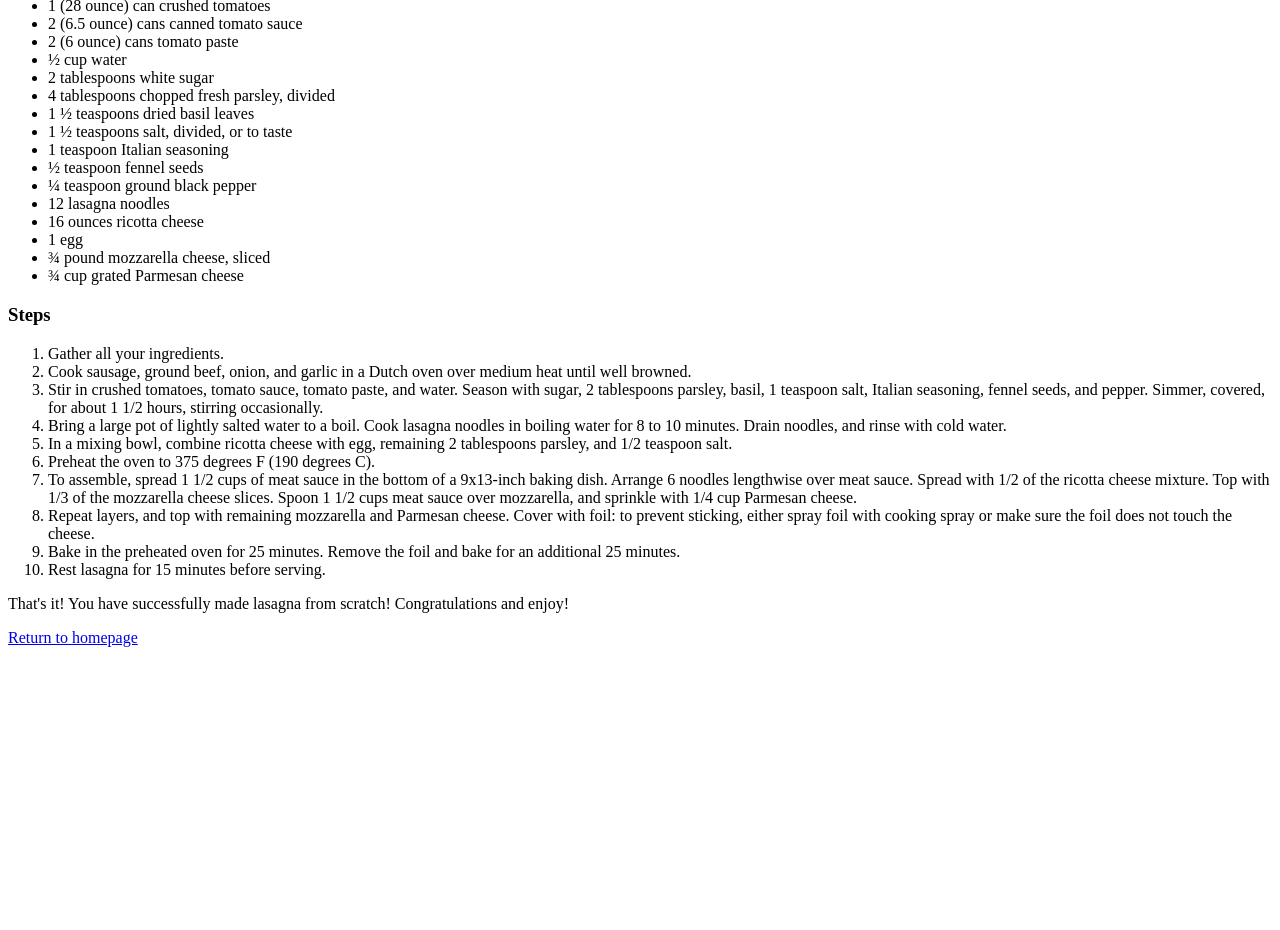
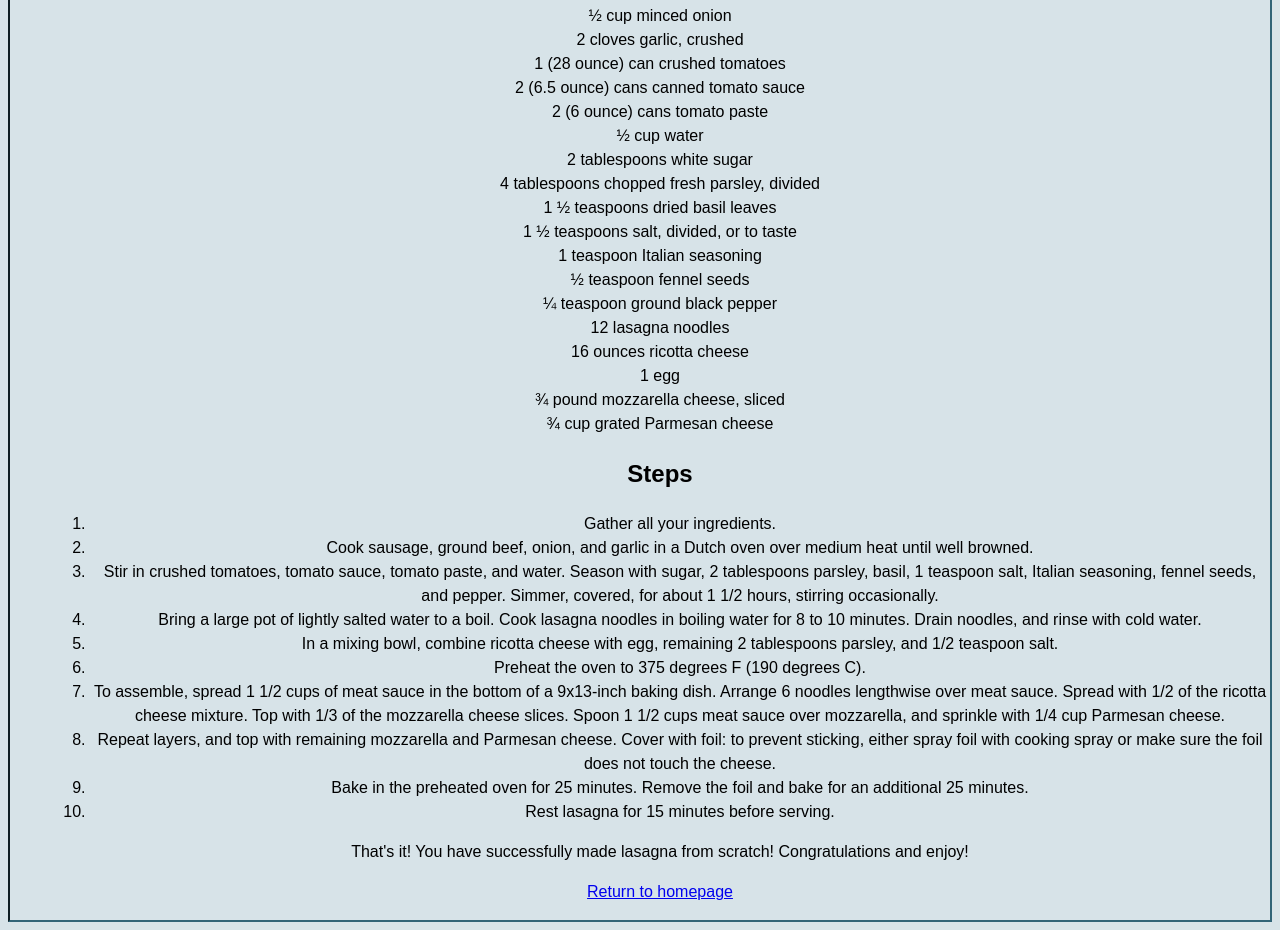
Before and after one commit to Bederckous/odin-recipes, a plain HTML site: page recipes/lasagna.html in a window 1280 px wide. Shown: the part 752-1682 px from the top of the page. Before the commit the page ends 1415 px from the top, so only its background shows below. Drawn offline with Linux system fonts and the light colour scheme.

Commit message:
Added new css file
- Added index.css file.
- Styled the index.html file via index.css.
- Linked index.html file with index.css file.
- Added recipes/lasagna.css file.
- Styled the recipes/lasagna.html file via recipes/lasagna.css.
- Linked recipes/lasagna.html file with recipes/lasagna.css file.
- Added recipes/pesto.css file.
- Styled the recipes/pesto.html file via recipes/pesto.css.
- Linked recipes/pesto.html file with recipes/pesto.css file.

```diff
--- /dev/null
+++ b/index.css
@@ -0,0 +1,42 @@
+* {
+    line-height: 1.5;
+}
+
+body {
+    font-family: Arial, Helvetica, sans-serif;
+    border: 2px inset #316477;
+    background-color: #D7e3e8;
+}
+
+h1 {
+    text-align: center;
+    color: #316477;
+    text-transform: capitalize;
+}
+
+.ingredients h2 {
+    text-align: center;
+    color: #316477;
+    text-transform: capitalize;
+}
+
+p {
+    text-align: center;
+}
+
+ul {
+    list-style: none;
+    text-align: center;
+}
+
+ol {
+    list-style: none;
+    text-align: left;
+}
+
+img {
+    display: block;
+    margin-left: auto;
+    margin-right: auto;
+    width: 50%;
+}
--- a/index.html
+++ b/index.html
@@ -5,6 +5,7 @@
     <meta charset="UTF-8">
     <meta name="viewport" content="width=device-width, initial-scale=1.0">
     <title>Odin Recipes</title>
+    <link rel="stylesheet" href="index.css" />
 </head>
 
 <body>
@@ -12,8 +13,8 @@
     <p>Here are some personally curated recipes that I would like to share with the world.</p>
     <p>Below are some links to various recipes that I have used and enjoy. I hope that you do the same.</p>
     <ul>
-        <li><a href="recipes/lasagna.html">Lasagna</a></li>
-        <li><a href="recipes/pesto.html">Pesto</a></li>
+        <li><a href="recipes/lasagna.html">LASAGNA</a></li>
+        <li><a href="recipes/pesto.html">PESTO</a></li>
     </ul>
 </body>
 
--- /dev/null
+++ b/recipes/lasagna.css
@@ -0,0 +1,24 @@
+* {
+    line-height: 1.5;
+}
+
+body {
+    font-family: Arial, Helvetica, sans-serif;
+    border: 2px inset #316477;
+    background-color: #D7e3e8;
+}
+
+h1 {
+    text-align: center;
+    color: #316477;
+    text-transform: capitalize;
+}
+
+p {
+    text-align: center;
+}
+
+ul {
+    list-style: none;
+    text-align: center;
+}
--- a/recipes/lasagna.html
+++ b/recipes/lasagna.html
@@ -5,14 +5,20 @@
     <meta charset="UTF-8">
     <meta name="viewport" content="width=device-width, initial-scale=1.0">
     <title>Document</title>
+    <link rel="stylesheet" href="lasagna.css" />
 </head>
 
 <body>
+    <div class="container">
+        <div class="recipe-card feature">
+            <img src="../images/lasagna.webp" alt="Lasagna" />
+            <div class="recipe-content">
                 <h1>Lasagna</h1>
-    <img src="../images/lasagna.webp">
-    <p>Today, we are going to learn how to make an easy and delicious lasagna! Below you will find the directions, as
+                <p>Today, we are going to learn how to make an easy and delicious lasagna! Below you will find the
+                    directions, as
                     well as an ingredient list with everything that you will need.</p>
-    <h3>Ingredients</h3>
+                <div class="ingredients">
+                    <h2>Ingredients</h2>
                     <ul>
                         <li>1 pound sweet Italian sausage.</li>
                         <li>¾ pound lean ground beef</li>
@@ -34,32 +40,51 @@
                         <li>1 egg</li>
                         <li>¾ pound mozzarella cheese, sliced</li>
                         <li>¾ cup grated Parmesan cheese</li>
-    </ul>
-    <h3>Steps</h3>
+                        <div class="steps">
+                            <h2>Steps</h2>
                             <ol>
                                 <li>Gather all your ingredients.</li>
-        <li>Cook sausage, ground beef, onion, and garlic in a Dutch oven over medium heat until well browned.</li>
-        <li>Stir in crushed tomatoes, tomato sauce, tomato paste, and water. Season with sugar, 2 tablespoons parsley,
-            basil, 1 teaspoon salt, Italian seasoning, fennel seeds, and pepper. Simmer, covered, for about 1 1/2 hours,
+                                <li>Cook sausage, ground beef, onion, and garlic in a Dutch oven over medium heat until
+                                    well browned.</li>
+                                <li>Stir in crushed tomatoes, tomato sauce, tomato paste, and water. Season with sugar,
+                                    2 tablespoons parsley,
+                                    basil, 1 teaspoon salt, Italian seasoning, fennel seeds, and pepper. Simmer,
+                                    covered, for about 1 1/2 hours,
                                     stirring occasionally.</li>
-        <li>Bring a large pot of lightly salted water to a boil. Cook lasagna noodles in boiling water for 8 to 10
+                                <li>Bring a large pot of lightly salted water to a boil. Cook lasagna noodles in boiling
+                                    water for 8 to 10
                                     minutes. Drain noodles, and rinse with cold water.</li>
-        <li>In a mixing bowl, combine ricotta cheese with egg, remaining 2 tablespoons parsley, and 1/2 teaspoon salt.
+                                <li>In a mixing bowl, combine ricotta cheese with egg, remaining 2 tablespoons parsley,
+                                    and 1/2 teaspoon salt.
                                 </li>
                                 <li>Preheat the oven to 375 degrees F (190 degrees C).</li>
-        <li>To assemble, spread 1 1/2 cups of meat sauce in the bottom of a 9x13-inch baking dish. Arrange 6 noodles
-            lengthwise over meat sauce. Spread with 1/2 of the ricotta cheese mixture. Top with 1/3 of the mozzarella
-            cheese slices. Spoon 1 1/2 cups meat sauce over mozzarella, and sprinkle with 1/4 cup Parmesan cheese.</li>
-        <li>Repeat layers, and top with remaining mozzarella and Parmesan cheese. Cover with foil: to prevent sticking,
-            either spray foil with cooking spray or make sure the foil does not touch the cheese.</li>
-        <li>Bake in the preheated oven for 25 minutes. Remove the foil and bake for an additional 25 minutes.</li>
+                                <li>To assemble, spread 1 1/2 cups of meat sauce in the bottom of a 9x13-inch baking
+                                    dish. Arrange 6 noodles
+                                    lengthwise over meat sauce. Spread with 1/2 of the ricotta cheese mixture. Top with
+                                    1/3 of the mozzarella
+                                    cheese slices. Spoon 1 1/2 cups meat sauce over mozzarella, and sprinkle with 1/4
+                                    cup Parmesan cheese.</li>
+                                <li>Repeat layers, and top with remaining mozzarella and Parmesan cheese. Cover with
+                                    foil: to prevent sticking,
+                                    either spray foil with cooking spray or make sure the foil does not touch the
+                                    cheese.</li>
+                                <li>Bake in the preheated oven for 25 minutes. Remove the foil and bake for an
+                                    additional 25 minutes.</li>
                                 <li>Rest lasagna for 15 minutes before serving.</li>
                             </ol>
-    <p>That's it! You have successfully made lasagna from scratch! Congratulations and enjoy!</p>
-    <p></p>
-    <p></p>
-    <p></p>
+                            <div class="ending">
+                                <p>That's it! You have successfully made lasagna from scratch! Congratulations and
+                                    enjoy!</p>
+                                <div class="link">
                                     <p><a href="../index.html">Return to homepage</a></p>
+                                </div>
+                            </div>
+                        </div>
+                    </ul>
+                </div>
+            </div>
+        </div>
+    </div>
 </body>
 
 </html>
```
Also changed, not shown: recipes/pesto.html (+1 -0 lines), recipes/pesto.css (added). Lines whose indentation alone changed are shown as unchanged.
